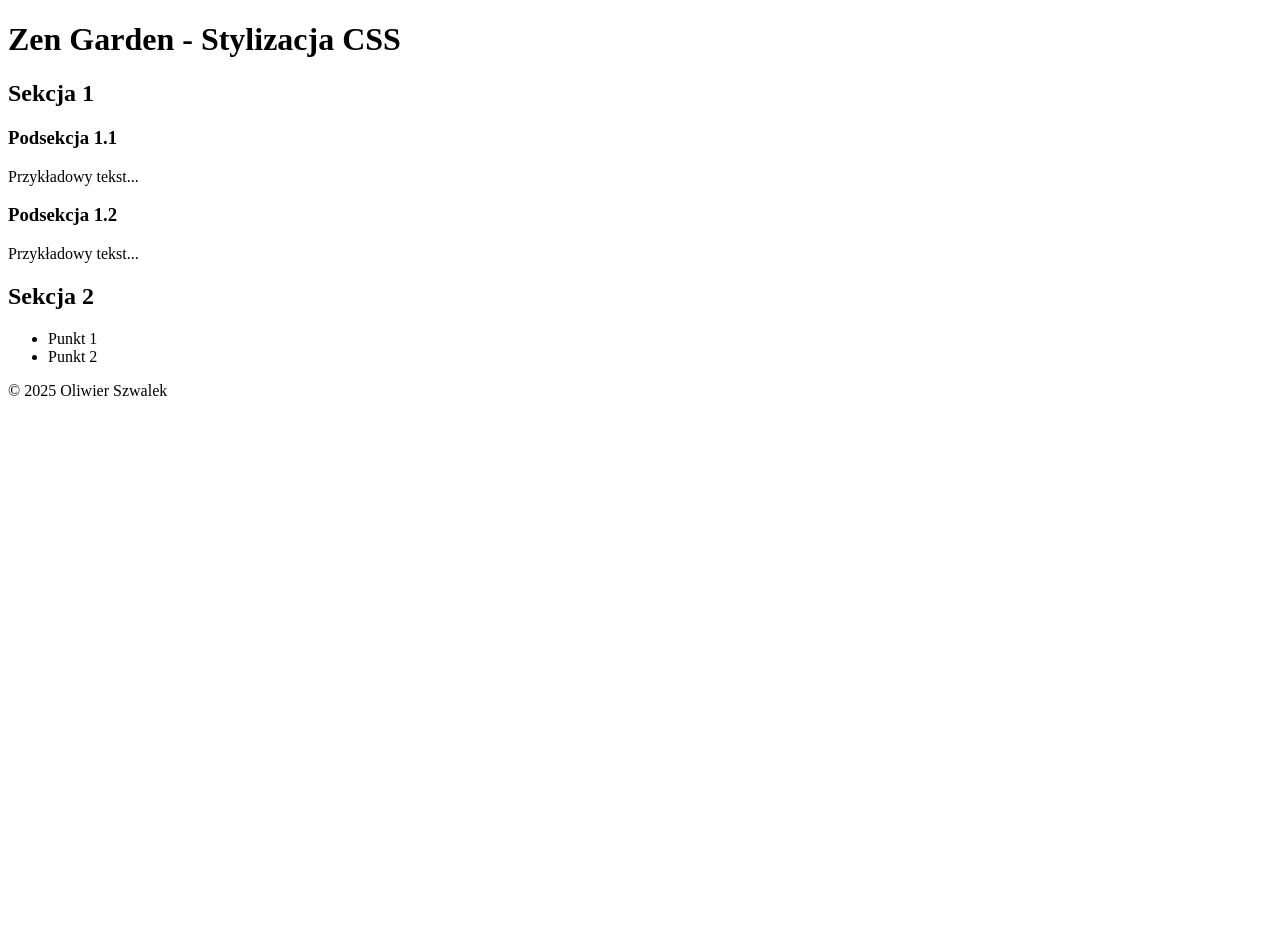
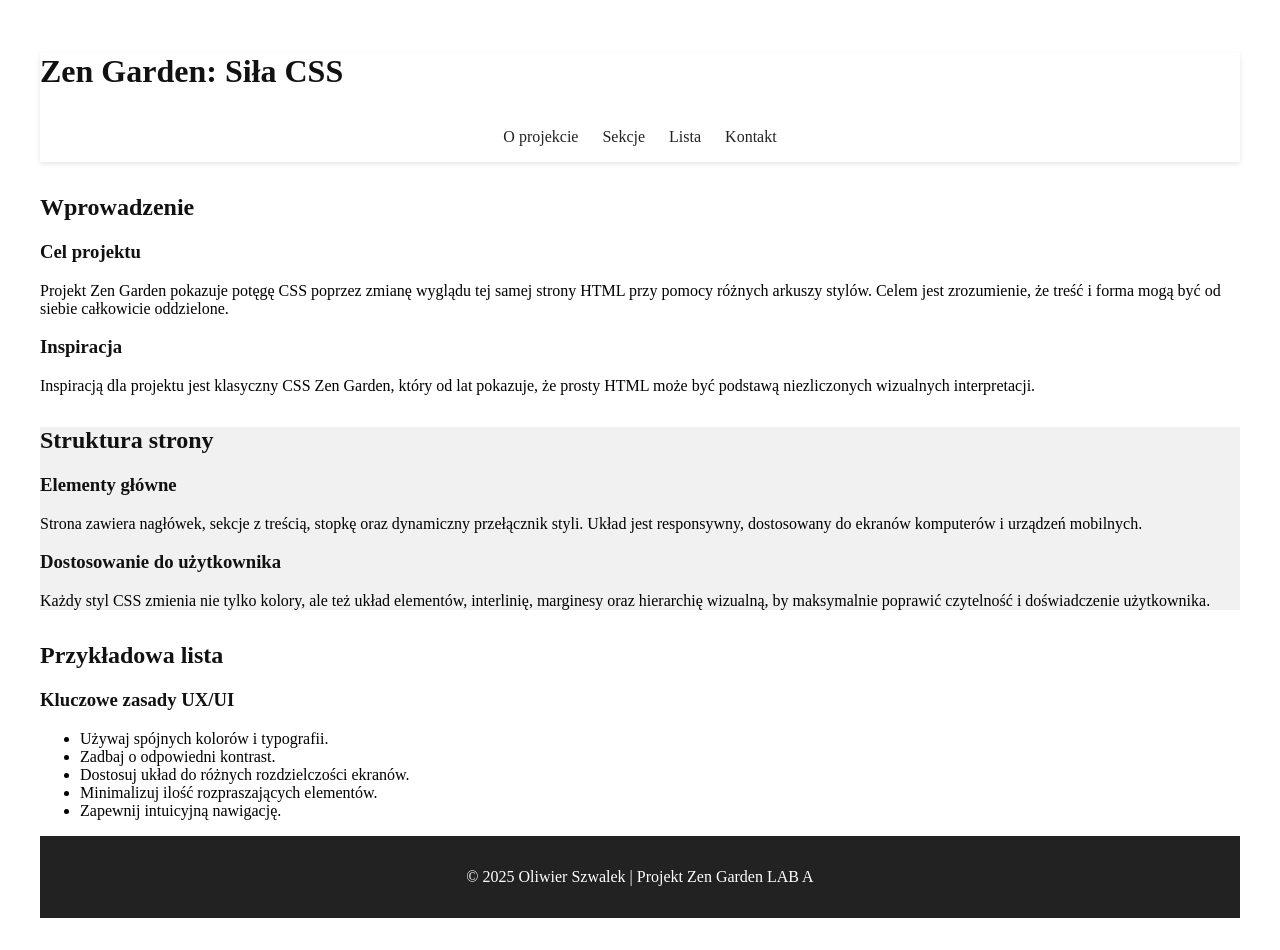
Before and after one commit to swal3k/aplikacje-internetowe-1, a plain HTML site: page index.html in a window 1280 px wide. Before the commit the page ends 800 px from the top, so only its background shows below. Drawn offline with Linux system fonts and the light colour scheme.

Commit message:
first changes

```diff
--- a/index.html
+++ b/index.html
@@ -1,34 +1,73 @@
 <!DOCTYPE html>
 <html lang="pl">
 <head>
-  <meta charset="UTF-8">
-  <meta name="viewport" content="width=device-width, initial-scale=1.0">
+<meta charset="UTF-8" />
+<meta name="viewport" content="width=device-width, initial-scale=1.0" />
 <title>Zen Garden - Oliwier Szwalek</title>
-
 <script src="//wi.arturk.pl/zen-style.js.php?styles[]=style-1&styles[]=style-2" defer></script>
+<link rel="stylesheet" href="style-1.css" />
 </head>
 <body>
-  <header>
-    <h1>Zen Garden - Stylizacja CSS</h1>
+<header class="site-header">
+<div class="container">
+<h1>Zen Garden: Siła CSS</h1>
+<nav class="main-nav">
+<ul>
+<li><a href="#section1">O projekcie</a></li>
+<li><a href="#section2">Sekcje</a></li>
+<li><a href="#section3">Lista</a></li>
+<li><a href="#footer">Kontakt</a></li>
+</ul>
+</nav>
+</div>
 </header>
 
+
 <main>
-    <h2>Sekcja 1</h2>
-    <h3>Podsekcja 1.1</h3>
-    <p>Przykładowy tekst...</p>
+<section id="section1" class="section">
+<div class="container">
+<h2>Wprowadzenie</h2>
+<h3>Cel projektu</h3>
+<p>Projekt Zen Garden pokazuje potęgę CSS poprzez zmianę wyglądu tej samej strony HTML przy pomocy różnych arkuszy stylów. Celem jest zrozumienie, że treść i forma mogą być od siebie całkowicie oddzielone.</p>
 
-    <h3>Podsekcja 1.2</h3>
-    <p>Przykładowy tekst...</p>
 
-    <h2>Sekcja 2</h2>
+<h3>Inspiracja</h3>
+<p>Inspiracją dla projektu jest klasyczny CSS Zen Garden, który od lat pokazuje, że prosty HTML może być podstawą niezliczonych wizualnych interpretacji.</p>
+</div>
+</section>
+
+
+<section id="section2" class="section alt-bg">
+<div class="container">
+<h2>Struktura strony</h2>
+<h3>Elementy główne</h3>
+<p>Strona zawiera nagłówek, sekcje z treścią, stopkę oraz dynamiczny przełącznik styli. Układ jest responsywny, dostosowany do ekranów komputerów i urządzeń mobilnych.</p>
+
+
+<h3>Dostosowanie do użytkownika</h3>
+<p>Każdy styl CSS zmienia nie tylko kolory, ale też układ elementów, interlinię, marginesy oraz hierarchię wizualną, by maksymalnie poprawić czytelność i doświadczenie użytkownika.</p>
+</div>
+</section>
+
+
+<section id="section3" class="section">
+<div class="container">
+<h2>Przykładowa lista</h2>
+<h3>Kluczowe zasady UX/UI</h3>
 <ul>
-      <li>Punkt 1</li>
-      <li>Punkt 2</li>
+<li>Używaj spójnych kolorów i typografii.</li>
+<li>Zadbaj o odpowiedni kontrast.</li>
+<li>Dostosuj układ do różnych rozdzielczości ekranów.</li>
+<li>Minimalizuj ilość rozpraszających elementów.</li>
+<li>Zapewnij intuicyjną nawigację.</li>
 </ul>
+</div>
+</section>
 </main>
 
-  <footer>
-    <p>&copy; 2025 Oliwier Szwalek</p>
+
+<footer id="footer" class="site-footer">
+<div class="container">
+<p>&copy; 2025 Oliwier Szwalek | Projekt Zen Garden LAB A</p>
+</div>
 </footer>
-</body>
-</html>
--- a/style-1.css
+++ b/style-1.css
@@ -1,11 +1,69 @@
-body {
-  font-family: 'Futura', sans-serif;
-  background-color: #FAE7C9;
-  color: #222;
-  margin: 0;
-  padding: 0;
+body{
+max-width: 1200px;
+margin: 0 auto;
+padding: 2rem 0;
 }
 
+
+header {
+background: white;
+box-shadow: 0 2px 5px rgba(0,0,0,0.1);
+position: sticky;
+top: 0;
+z-index: 100;
+}
+
+
+.main-nav ul {
+display: flex;
+gap: 1.5rem;
+list-style: none;
+justify-content: center;
+padding: 1rem;
+margin: 0;
+}
+
+
+.main-nav a {
+text-decoration: none;
+color: #222;
+font-weight: 500;
+transition: color 0.3s;
+}
+
+
+.main-nav a:hover {
+color: #ff631b;
+}
+
+
+h1, h2, h3 {
+font-weight: 600;
+color: #111;
+}
+
+
+h2 {
+margin-top: 2rem;
+}
+
+
+.alt-bg {
+background: #f1f1f1;
+}
+
+
+footer {
+background: #222;
+color: white;
+text-align: center;
+padding: 1rem 0;
+}
+
+
 @media (max-width: 768px) {
-  body { font-size: 14px; }
+.main-nav ul {
+flex-direction: column;
+text-align: center;
 }
+}
--- a/style-2.css
+++ b/style-2.css
@@ -1,8 +1,71 @@
 /* style-2.css */
 body {
-  font-family: 'Courier New', monospace;
-  background-color: #FAE7C9;
-  color: #f2f2f2;
-  margin: 0;
-  padding: 0;
+width: 90%;
+max-width: 1100px;
+margin: 0 auto;
+padding: 2rem 0;
 }
+
+
+header {
+background: rgba(255, 255, 255, 0.05);
+backdrop-filter: blur(10px);
+border-bottom: 1px solid rgba(255, 255, 255, 0.1);
+position: sticky;
+top: 0;
+z-index: 100;
+}
+
+
+.main-nav ul {
+display: flex;
+gap: 2rem;
+list-style: none;
+justify-content: center;
+padding: 1rem;
+margin: 0;
+}
+
+
+.main-nav a {
+text-decoration: none;
+color: #f5f5f5;
+font-weight: 500;
+transition: color 0.3s;
+}
+
+
+.main-nav a:hover {
+color: #ff631b;
+}
+
+
+h1, h2, h3 {
+font-weight: 600;
+color: #ffddcc;
+}
+
+
+.alt-bg {
+background: #1a1a1a;
+}
+
+
+ul li::marker {
+color: #ff631b;
+}
+
+
+footer {
+background: #111;
+color: #ffddcc;
+text-align: center;
+padding: 1rem 0;
+}
+
+
+@media (max-width: 768px) {
+.main-nav ul {
+flex-direction: column;
+}
+}
```
Lines whose indentation alone changed are shown as unchanged.
